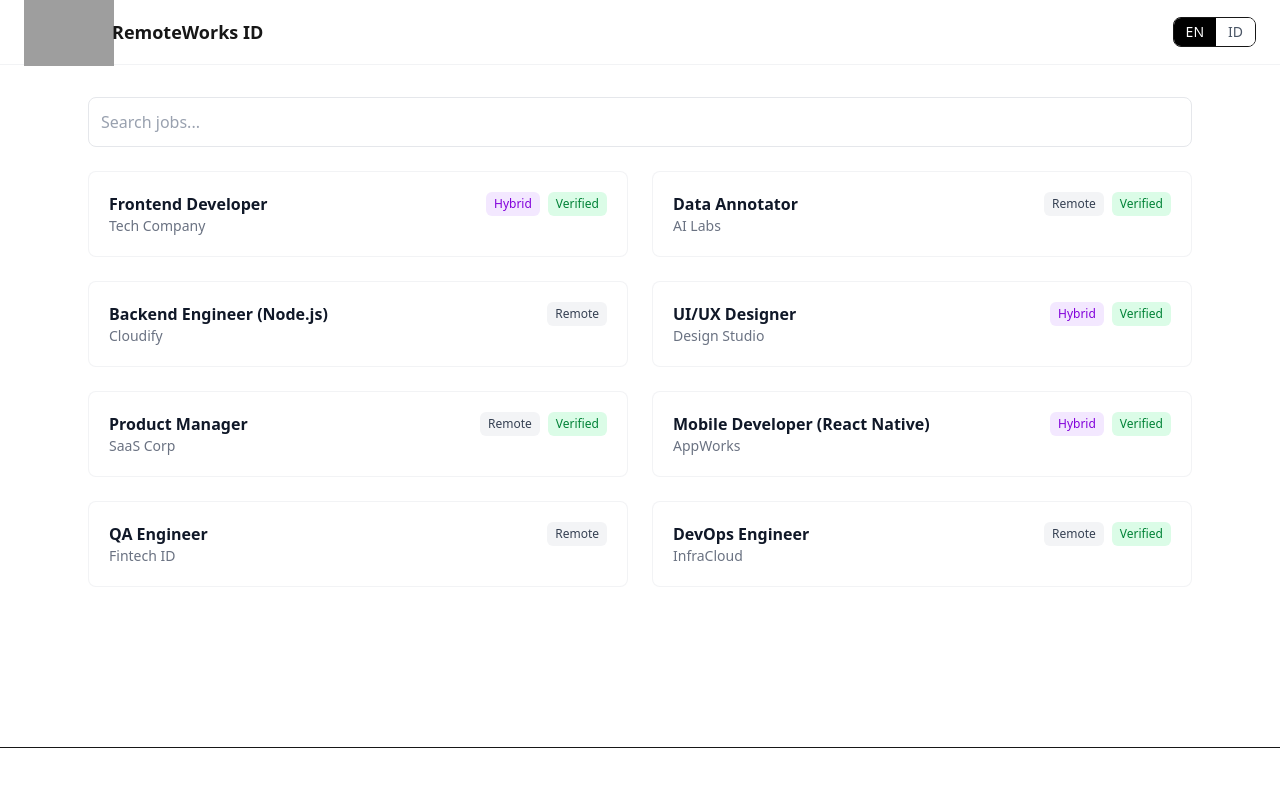
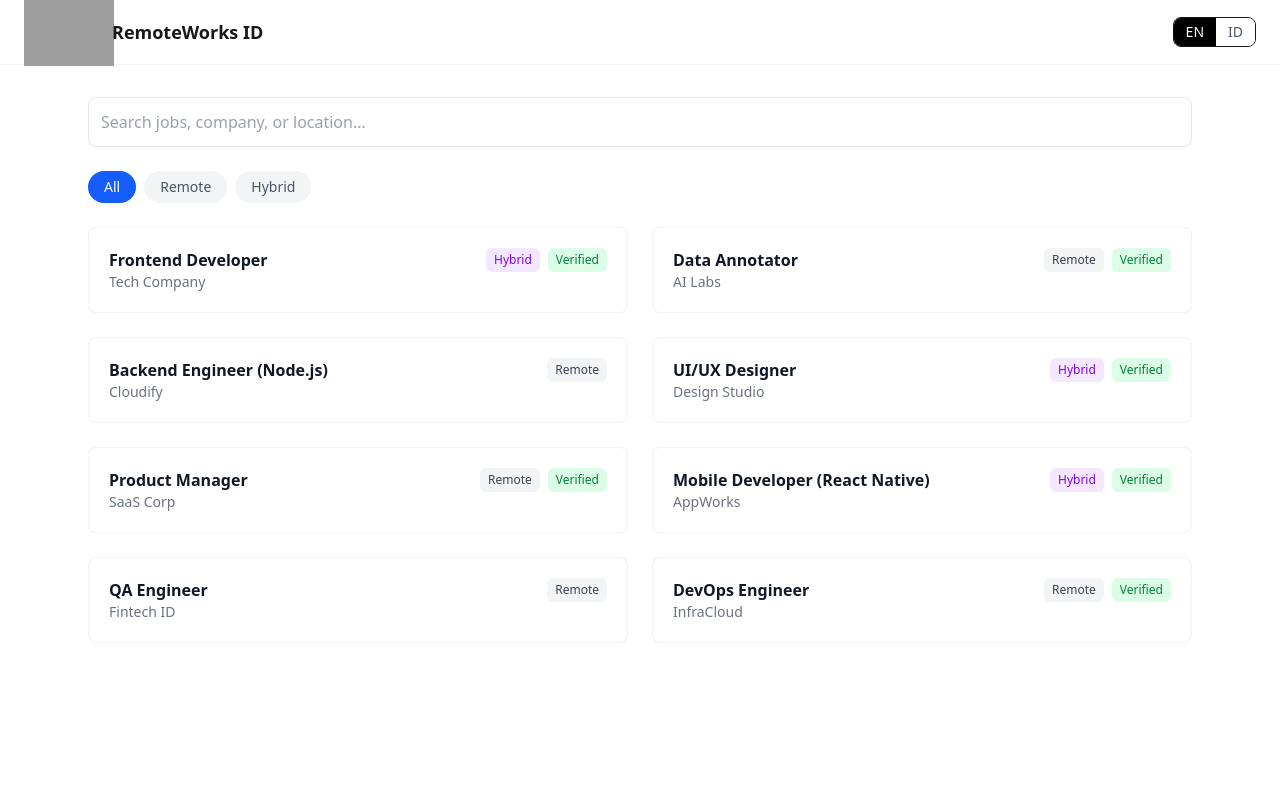
Before and after one commit to megakasmin/remoteworks-id, a Next.js app: page /jobs in a window 1280 px wide. Shown: the top 793 px of the page. Built offline with nearby package versions, Linux system fonts and the light colour scheme; grey boxes are pictures that could not be loaded.

Commit message:
Add Search Filter

```diff
--- a/app/jobs/JobsClient.tsx
+++ b/app/jobs/JobsClient.tsx
@@ -6,16 +6,28 @@ import type { JobDetail } from "@/lib/jobs";
 
 export default function JobsClient({ jobs }: { jobs: JobDetail[] }) {
   const [query, setQuery] = useState("");
+  const [typeFilter, setTypeFilter] =
+    useState<"All" | "Remote" | "Hybrid">("All");
 
-  const filteredJobs = jobs.filter((job) =>
-    job.title.toLowerCase().includes(query.toLowerCase())
-  );
+  const filteredJobs = jobs.filter((job) => {
+    const search = query.toLowerCase();
+
+    const matchQuery =
+      job.title.toLowerCase().includes(search) ||
+      job.company.toLowerCase().includes(search) ||
+      job.location.toLowerCase().includes(search);
+
+    const matchType =
+      typeFilter === "All" ? true : job.type === typeFilter;
+
+    return matchQuery && matchType;
+  });
 
   return (
     <main className="max-w-6xl mx-auto px-6 pt-8 pb-20 space-y-6">
       {/* Search */}
       <input
-        placeholder="Search jobs..."
+        placeholder="Search jobs, company, or location..."
         className="
           w-full border border-gray-200 dark:border-gray-800
           rounded-lg p-3
@@ -27,6 +39,32 @@ export default function JobsClient({ jobs }: { jobs: JobDetail[] }) {
         value={query}
         onChange={(e) => setQuery(e.target.value)}
       />
+
+      {/* Filter */}
+      <div className="flex items-center gap-2">
+        {["All", "Remote", "Hybrid"].map((type) => {
+          const isActive = typeFilter === type;
+
+          return (
+            <button
+              key={type}
+              onClick={() =>
+                setTypeFilter(type as "All" | "Remote" | "Hybrid")
+              }
+              className={`
+                px-4 py-1.5 rounded-full text-sm font-medium transition
+                ${
+                  isActive
+                    ? "bg-blue-600 text-white"
+                    : "bg-gray-100 dark:bg-gray-800 text-gray-600 dark:text-gray-300 hover:bg-gray-200 dark:hover:bg-gray-700"
+                }
+              `}
+            >
+              {type}
+            </button>
+          );
+        })}
+      </div>
 
       {/* Jobs Grid / Empty State */}
       {filteredJobs.length > 0 ? (
@@ -49,7 +87,7 @@ export default function JobsClient({ jobs }: { jobs: JobDetail[] }) {
             No jobs found
           </p>
           <p className="text-sm text-gray-500 dark:text-gray-400">
-            Try adjusting your search or check back later.
+            Try searching by job title, company, or location.
           </p>
         </div>
       )}
```
